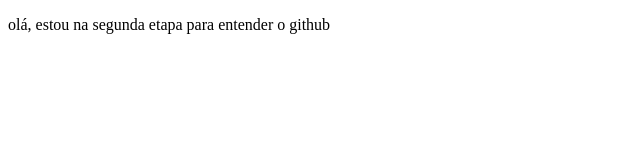
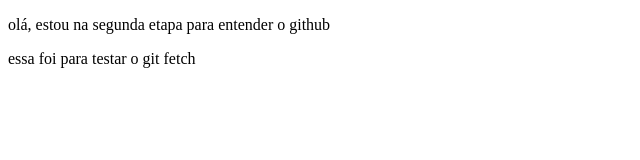
Before and after one commit to Pedro-H-B-Paula/repositorio-para-aprendizado, a plain HTML site: page index.html in a window 1280 px wide. Shown: the whole page, without its empty margins (0-640 px from the left). Drawn offline with Linux system fonts and the light colour scheme.

Commit message:
Update index.html

```diff
--- a/index.html
+++ b/index.html
@@ -7,5 +7,6 @@
 </head>
 <body>
     <p>olá, estou na segunda etapa para entender o github</p>
+    <P>essa foi para testar o git fetch</P>
 </body>
 </html>
```
